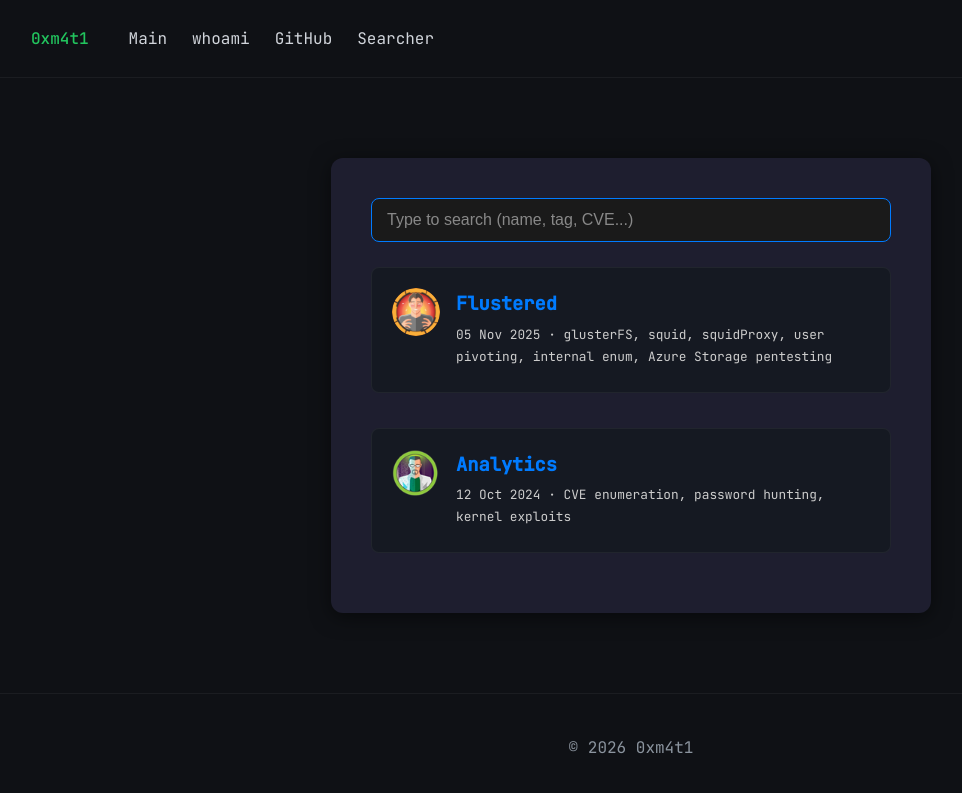
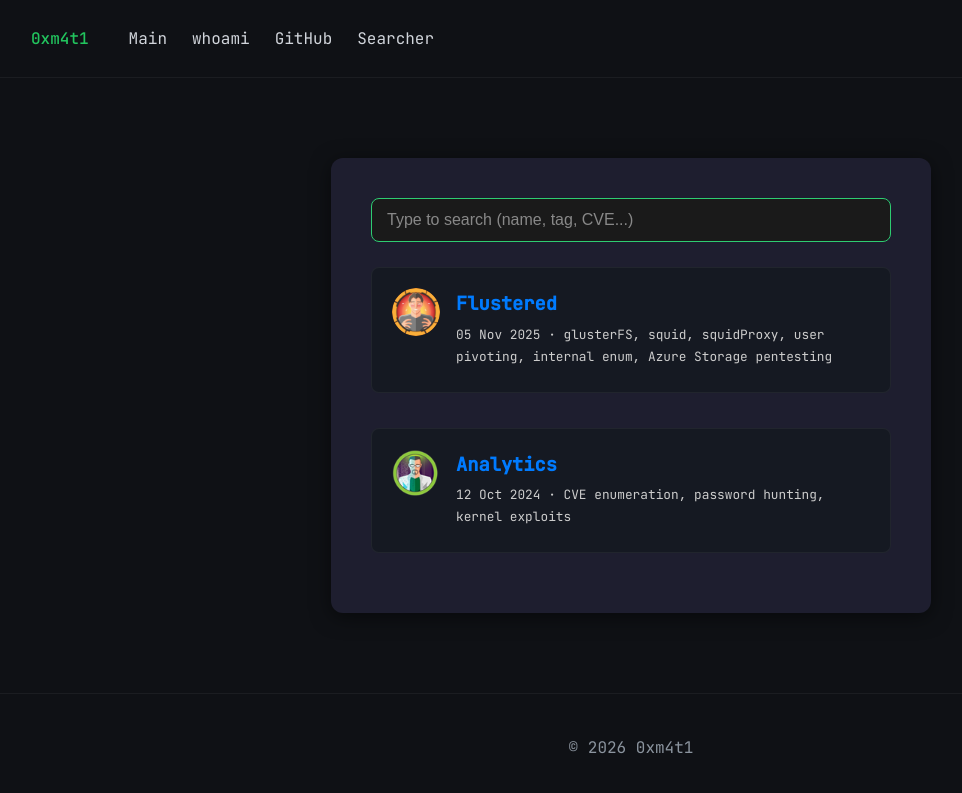
Before and after one commit to jdejavi/jdejavi.github.io, a Jekyll site: the page built from posts/index.html, in a window 1280 px wide. Shown: the top 793 px of the page, without its empty margins (9-971 px from the left). Built offline with Jekyll 4.4.1, drawn with Linux system fonts in a browser that asks for light colours.

Commit message:
Update index.html

```diff
--- a/posts/index.html
+++ b/posts/index.html
@@ -20,7 +20,7 @@ title: Search machines
   }
 
   #search:focus {
-    border-color: #007bff;
+    border-color: #2ecc71;
   }
 
   #search::placeholder {
```
